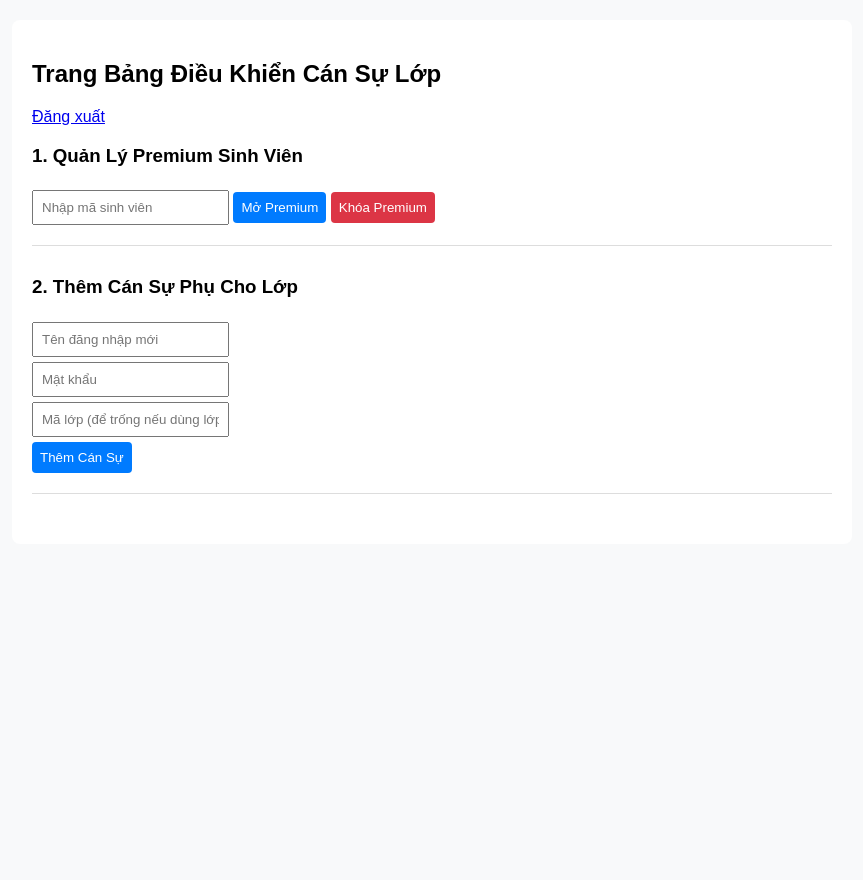
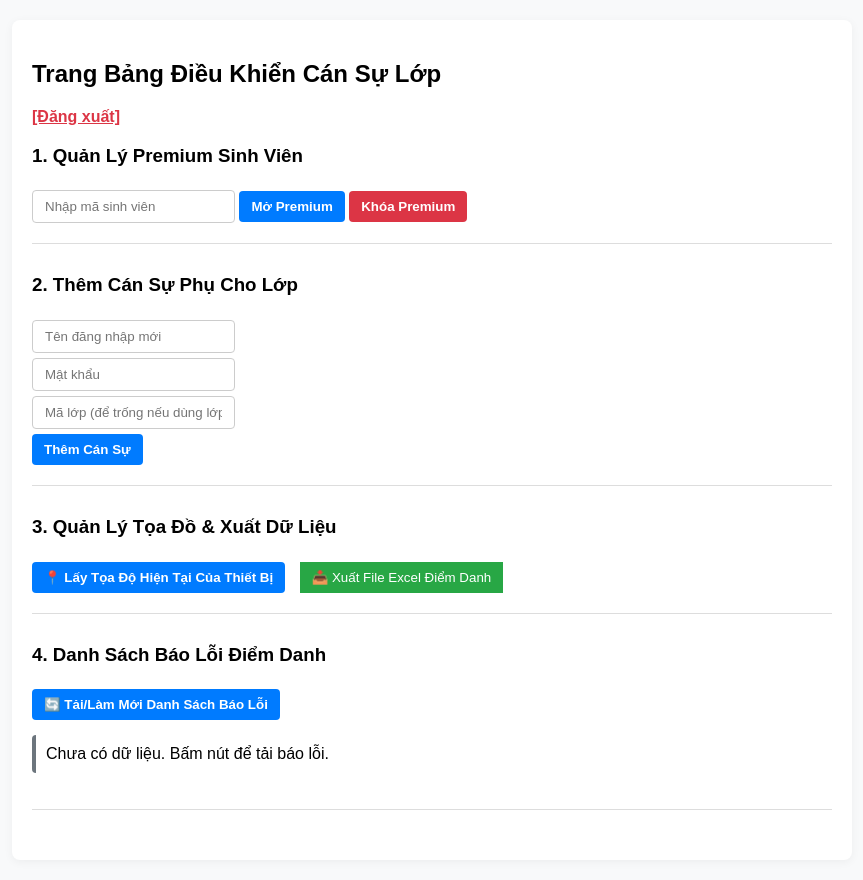
Before and after one commit to dungnguyentien1103-wq/-i-m-Danh-L-p, a Flask app: template templates/admin.html in a window 1280 px wide. Shown: the whole page, without its empty margins (208-1071 px from the left). Before the commit the page ends 494 px from the top, so only its background shows below. Run offline with Flask 3, Linux system fonts and the light colour scheme; the template is opened without the code that fills it, so the values that code supplies are empty; parts of the project's set-up code (start-up, migrations or seed data) failed here and were passed over.

Commit message:
Update admin.html

```diff
--- a/templates/admin.html
+++ b/templates/admin.html
@@ -2,29 +2,37 @@
 <html lang="vi">
 <head>
     <meta charset="UTF-8">
+    <meta name="viewport" content="width=device-width, initial-scale=1.0">
     <title>Cán Sự Lớp - Quản Lý Điểm Danh</title>
     <style>
         body { font-family: Arial, sans-serif; margin: 20px; background-color: #f8f9fa; }
-        .container { max-width: 800px; margin: 0 auto; background: white; padding: 20px; border-radius: 8px; }
+        .container { max-width: 800px; margin: 0 auto; background: white; padding: 20px; border-radius: 8px; box-shadow: 0 2px 10px rgba(0,0,0,0.05); }
         .section { margin-bottom: 30px; border-bottom: 1px solid #ddd; padding-bottom: 20px; }
-        input, button { padding: 8px; margin-top: 5px; }
-        button { background: #007bff; color: white; border: none; border-radius: 4px; cursor: pointer; }
+        input, button { padding: 8px 12px; margin-top: 5px; border-radius: 4px; border: 1px solid #ccc; }
+        button { background: #007bff; color: white; border: none; cursor: pointer; font-weight: bold; }
+        button:hover { background: #0056b3; }
+        .btn-danger { background: #dc3545; }
+        .btn-danger:hover { background: #bd2130; }
+        .btn-success { background: #28a745; color: white; text-decoration: none; display: inline-block; }
+        .btn-success:hover { background: #218838; }
+        ul { list-style-type: none; padding-left: 0; }
+        li { background: #f1f3f5; padding: 10px; border-radius: 4px; margin-bottom: 8px; border-left: 4px solid #ffc107; }
     </style>
 </head>
 <body>
 <div class="container">
     <h2>Trang Bảng Điều Khiển Cán Sự Lớp</h2>
-    <p><a href="/logout">Đăng xuất</a></p>
+    <p><a href="/logout" style="color: #dc3545; font-weight: bold;">[Đăng xuất]</a></p>
 
-    <!-- Quản lý Premium -->
+    <!-- 1. Quản lý Premium -->
     <div class="section">
         <h3>1. Quản Lý Premium Sinh Viên</h3>
         <input type="text" id="target_student_id" placeholder="Nhập mã sinh viên">
         <button onclick="togglePremium(1)">Mở Premium</button>
-        <button onclick="togglePremium(0)" style="background:#dc3545;">Khóa Premium</button>
+        <button onclick="togglePremium(0)" class="btn-danger">Khóa Premium</button>
     </div>
 
-    <!-- Tạo cán sự phụ -->
+    <!-- 2. Tạo cán sự phụ -->
     <div class="section">
         <h3>2. Thêm Cán Sự Phụ Cho Lớp</h3>
         <input type="text" id="sub_username" placeholder="Tên đăng nhập mới"><br>
@@ -32,11 +40,32 @@
         <input type="text" id="sub_class" placeholder="Mã lớp (để trống nếu dùng lớp hiện tại)"><br>
         <button onclick="createSubAdmin()">Thêm Cán Sự</button>
     </div>
+
+    <!-- 3. Quản Lý Tọa Đồ & Xuất Dữ Liệu -->
+    <div class="section">
+        <h3>3. Quản Lý Tọa Đồ & Xuất Dữ Liệu</h3>
+        <button onclick="useCurrentLocation()">📍 Lấy Tọa Độ Hiện Tại Của Thiết Bị</button>
+        <a href="/api/class-admin/export-excel" class="btn-success" style="margin-left: 10px; padding: 8px 12px; font-size: 13.33px;">📥 Xuất File Excel Điểm Danh</a>
+    </div>
+
+    <!-- 4. Danh Sách Báo Lỗi Từ Sinh Viên -->
+    <div class="section">
+        <h3>4. Danh Sách Báo Lỗi Điểm Danh</h3>
+        <button onclick="loadErrors()">🔄 Tải/Làm Mới Danh Sách Báo Lỗi</button>
+        <ul id="errorList" style="margin-top: 15px;">
+            <li style="border-left-color: #6c757d; background: #fff;">Chưa có dữ liệu. Bấm nút để tải báo lỗi.</li>
+        </ul>
+    </div>
 </div>
 
 <script>
+    // Quản lý Premium
     async function togglePremium(status) {
-        const studentId = document.getElementById('target_student_id').value;
+        const studentId = document.getElementById('target_student_id').value.trim();
+        if (!studentId) {
+            alert('Vui lòng nhập Mã sinh viên!');
+            return;
+        }
         const res = await fetch('/api/class-admin/toggle-student-premium', {
             method: 'POST',
             headers: {'Content-Type': 'application/json'},
@@ -46,10 +75,16 @@
         alert(data.message);
     }
 
+    // Tạo Cán sự phụ
     async function createSubAdmin() {
-        const username = document.getElementById('sub_username').value;
-        const password = document.getElementById('sub_password').value;
-        const classCode = document.getElementById('sub_class').value;
+        const username = document.getElementById('sub_username').value.trim();
+        const password = document.getElementById('sub_password').value.trim();
+        const classCode = document.getElementById('sub_class').value.trim();
+
+        if (!username || !password) {
+            alert('Vui lòng nhập đầy đủ Tên đăng nhập và Mật khẩu!');
+            return;
+        }
 
         const res = await fetch('/api/class-admin/create-sub-admin', {
             method: 'POST',
@@ -59,6 +94,46 @@
         const data = await res.json();
         alert(data.message);
     }
+
+    // Lấy vị trí GPS hiện tại của cán sự
+    function useCurrentLocation() {
+        if (!navigator.geolocation) {
+            alert('Trình duyệt không hỗ trợ định vị GPS!');
+            return;
+        }
+        navigator.geolocation.getCurrentPosition((pos) => {
+            alert(`Tọa độ thiết bị cán sự:\nLatitude (Vĩ độ): ${pos.coords.latitude}\nLongitude (Kinh độ): ${pos.coords.longitude}\n\nHãy cập nhật tọa độ này vào cấu hình cổng điểm danh!`);
+        }, (err) => {
+            alert('Không thể lấy tọa độ. Vui lòng bật GPS trên thiết bị!');
+        });
+    }
+
+    // Tải danh sách các báo lỗi từ sinh viên gửi lên
+    async function loadErrors() {
+        try {
+            const res = await fetch('/api/class-admin/get-errors');
+            const errors = await res.json();
+            const list = document.getElementById('errorList');
+            list.innerHTML = '';
+
+            if (!errors || errors.length === 0) {
+                list.innerHTML = '<li style="border-left-color: #28a745; background: #e8f8f0;">Không có báo lỗi nào từ sinh viên!</li>';
+                return;
+            }
+
+            errors.forEach(err => {
+                list.innerHTML += `
+                    <li>
+                        <b>[${err.error_type}]</b> - MSSV: <b>${err.student_id}</b> (${err.student_name || 'N/A'})<br>
+                        <span>Mô tả: ${err.description}</span><br>
+                        <small style="color: #666;">Thời gian gửi: ${err.timestamp}</small>
+                    </li>
+                `;
+            });
+        } catch (e) {
+            alert('Lỗi tải danh sách báo lỗi!');
+        }
+    }
 </script>
 </body>
 </html>
```
